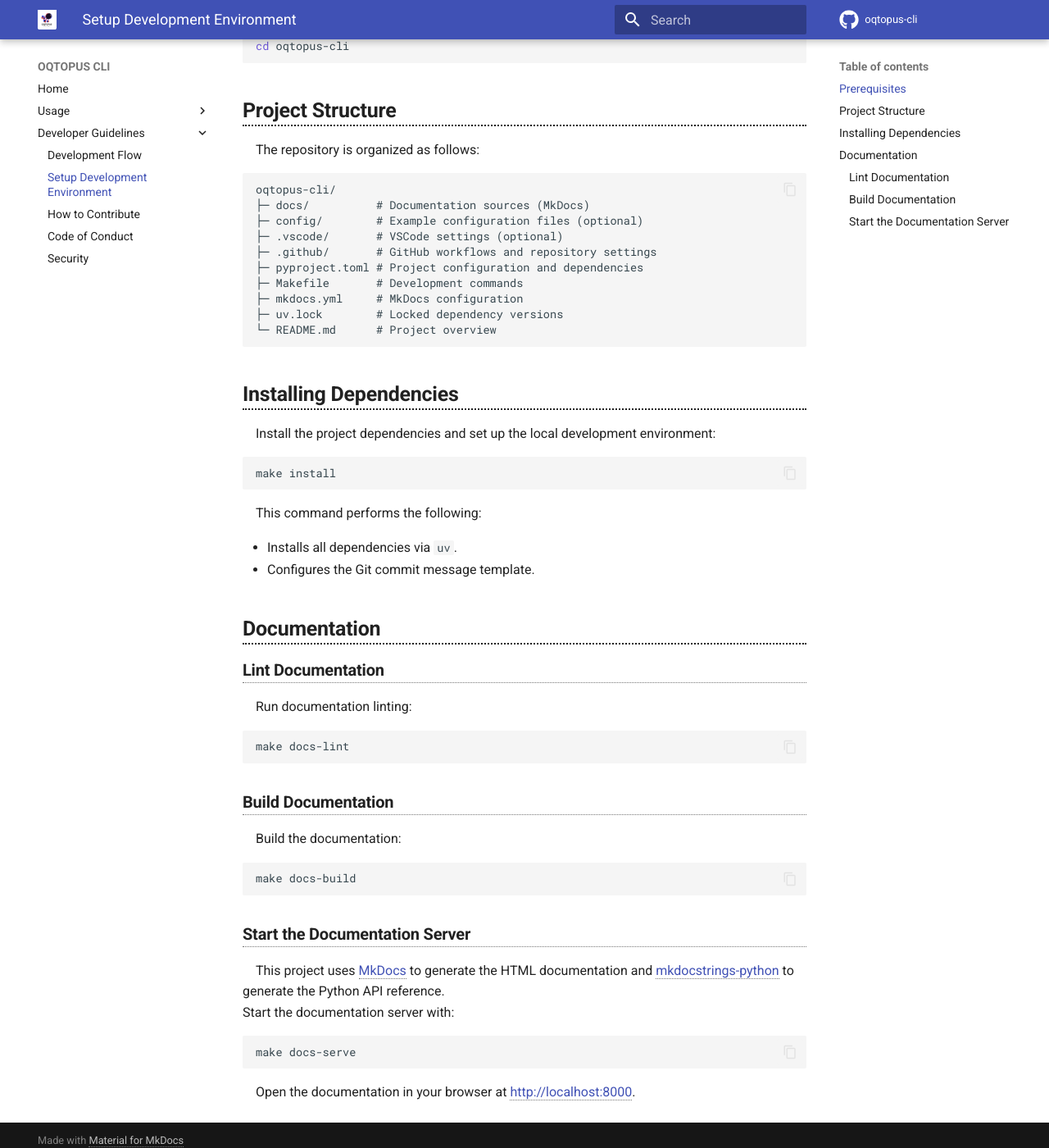
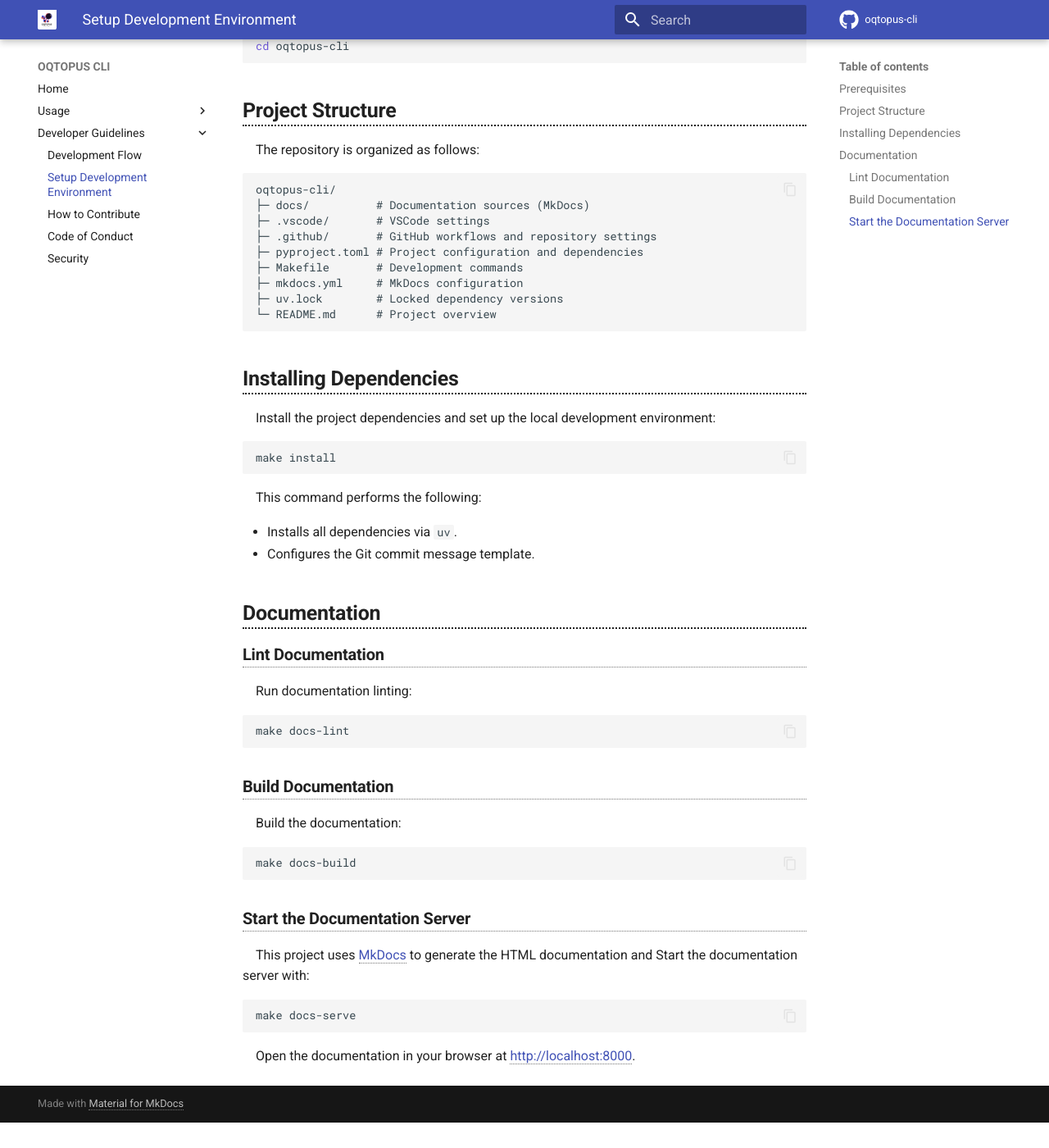
Before and after one commit to snuffkin/oqtopus-cli, an MkDocs documentation site: the page built from docs/developer_guidelines/setup.md, in a window 1280 px wide and 1400 px high, scrolled down 589 px. Shown: the whole window at 82% size. Built offline with MkDocs 1.6.1 and Material for MkDocs 9.7.7, drawn with Linux system fonts in a browser that asks for light colours; comment, search, counter and statistics services are not loaded; after the commit the page ends 1958 px from its top, so only the background shows below that.

Commit message:
docs: update

````diff
--- a/docs/developer_guidelines/setup.md
+++ b/docs/developer_guidelines/setup.md
@@ -27,8 +27,7 @@ The repository is organized as follows:
 ```text
 oqtopus-cli/
 ├─ docs/          # Documentation sources (MkDocs)
-├─ config/        # Example configuration files (optional)
-├─ .vscode/       # VSCode settings (optional)
+├─ .vscode/       # VSCode settings
 ├─ .github/       # GitHub workflows and repository settings
 ├─ pyproject.toml # Project configuration and dependencies
 ├─ Makefile       # Development commands
@@ -71,7 +70,6 @@ make docs-build
 ### Start the Documentation Server
 
 This project uses [MkDocs](https://www.mkdocs.org/) to generate the HTML documentation and
-[mkdocstrings-python](https://mkdocstrings.github.io/python/) to generate the Python API reference.
 Start the documentation server with:
 
 ```shell
````
Also changed, not shown: 1 other file.
